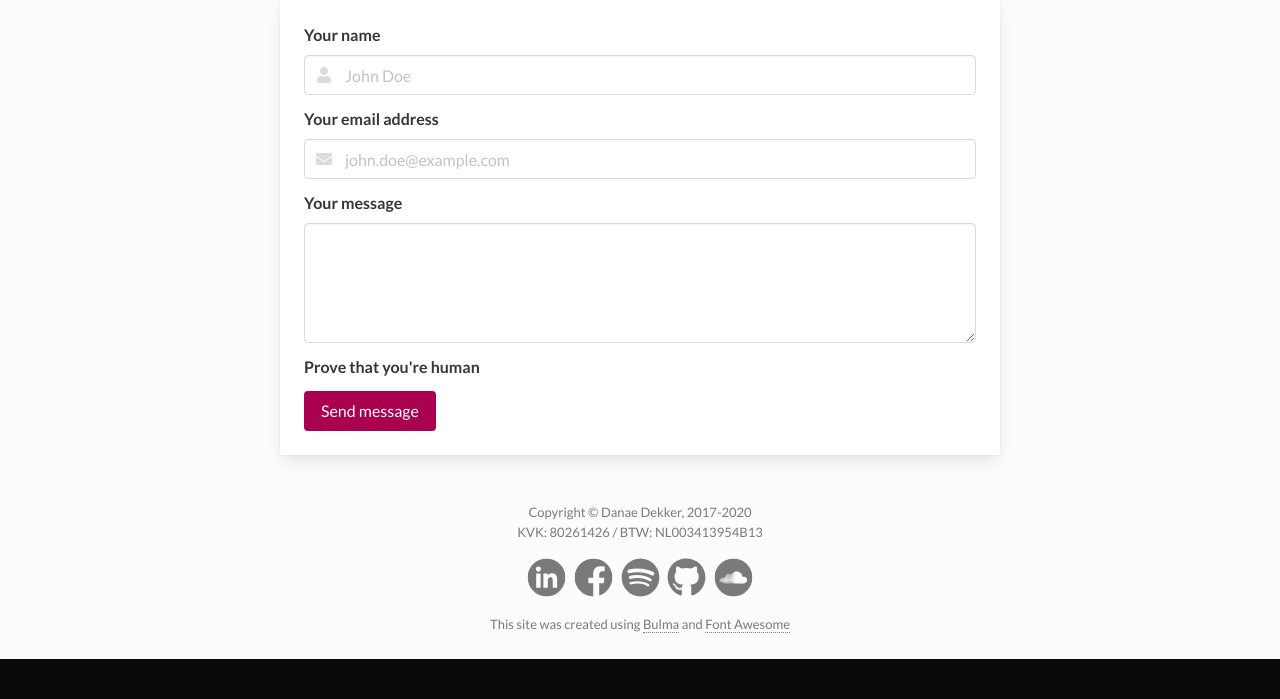
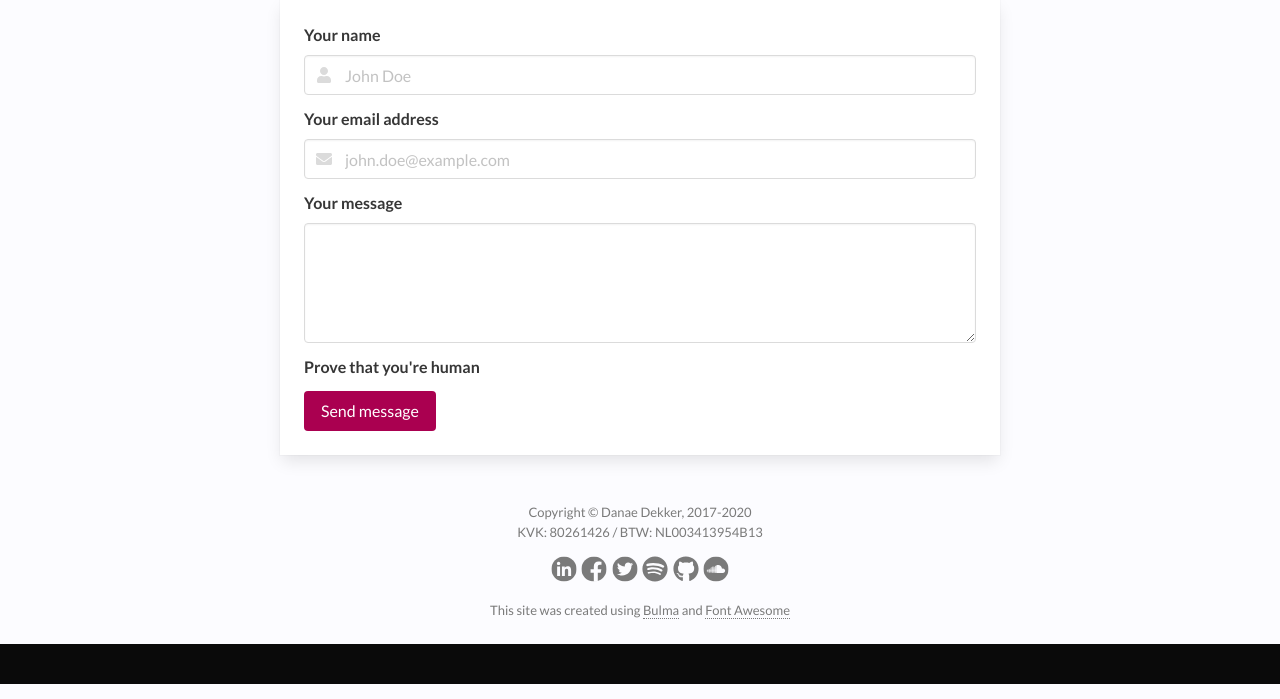
Before and after one commit to danae/danaedekker.com, a PHP site: template templates/contact.twig in a window 1280 px wide. Shown: the part 380-1079 px from the top of the page. Run offline with PHP 8.4, Linux system fonts and the light colour scheme; the template is opened without the code that fills it, so the values that code supplies are empty; some libraries are stand-ins or nearby versions; some web fonts are replaced.

Commit message:
Added Twitter link and shrinked icons in footer

```diff
--- a/assets/scss/styles.scss
+++ b/assets/scss/styles.scss
@@ -143,8 +143,8 @@ a {
   }
 
   .icon {
-    width: 2.75rem;
-    height: 2.75rem;
+    width: 1.75rem;
+    height: 1.75rem;
   }
 }
 
--- a/index.php
+++ b/index.php
@@ -35,6 +35,7 @@ $feather->context = [
     'resume' => $feather->base_path . '/publications/Danae_Dekker_CV_2020.pdf',
     'linkedin' => 'https://linkedin.com/in/danaedekker/',
     'facebook' => 'https://www.facebook.com/purplelum',
+    'twitter' => 'https://twitter.com/da___nae',
     'spotify' => 'https://open.spotify.com/artist/26zydGirRGiAVUaWRR0Wvt?si=mp5rMhmAR5qQ11ypBLJevw',
     'github' => 'https://github.com/danae',
     'soundcloud' => 'https://soundcloud.com/purplelum',
--- a/templates/index.twig
+++ b/templates/index.twig
@@ -94,19 +94,22 @@
 
             <p>
               <a class="icon" href="{{ links.linkedin }}">
-                <i class="fab fa-linkedin-in fa-3x" data-fa-transform="shrink-6 down-0.5" data-fa-mask="fas fa-circle"></i>
+                <i class="fab fa-linkedin-in fa-2x" data-fa-transform="shrink-6 down-0.5" data-fa-mask="fas fa-circle"></i>
               </a>
               <a class="icon" href="{{ links.facebook }}">
-                <i class="fab fa-facebook-f fa-3x" data-fa-transform="shrink-3.5 down-1.6 right-1.25" data-fa-mask="fas fa-circle"></i>
+                <i class="fab fa-facebook-f fa-2x" data-fa-transform="shrink-3.5 down-1.6 right-1.25" data-fa-mask="fas fa-circle"></i>
+              </a>
+              <a class="icon" href="{{ links.twitter }}">
+                <i class="fab fa-twitter fa-2x" data-fa-transform="shrink-6" data-fa-mask="fas fa-circle"></i>
               </a>
               <a class="icon" href="{{ links.spotify }}">
-                <i class="fab fa-spotify fa-3x"></i>
+                <i class="fab fa-spotify fa-2x"></i>
               </a>
               <a class="icon" href="{{ links.github }}">
-                <i class="fab fa-github fa-3x"></i>
+                <i class="fab fa-github fa-2x"></i>
               </a>
               <a class="icon" href="{{ links.soundcloud }}">
-                <i class="fab fa-soundcloud fa-3x" data-fa-transform="shrink-7" data-fa-mask="fas fa-circle"></i>
+                <i class="fab fa-soundcloud fa-2x" data-fa-transform="shrink-7" data-fa-mask="fas fa-circle"></i>
               </a>
             </p>
             <p>This site was created using <a href="https://bulma.io/" target="_blank">Bulma</a> and <a href="https://fontawesome.com/" target="_blank">Font Awesome</a></p>
```
Also changed, not shown: assets/css/styles.css.
